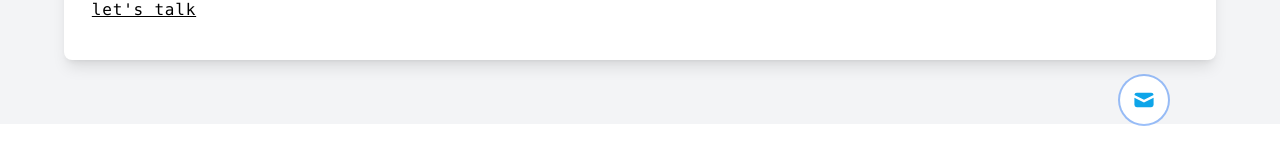
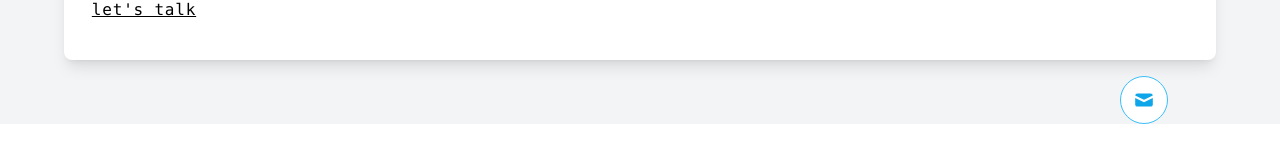
Before and after one commit to azyzz228/portfolio-website, a React (Create React App) app: page / in a window 1280 px wide. Shown: the part 628-796 px from the top of the page. Built offline with nearby package versions, Linux system fonts and the light colour scheme.

Commit message:
fixed gradient color text  bug

```diff
--- a/src/components/Hero.js
+++ b/src/components/Hero.js
@@ -28,7 +28,7 @@ function Hero() {
     return (
         <GrayBg>
             <ScrollLink to="contact" smooth={true} duration={1000} className='tracking-wider underline cursor-pointer'>
-                <MailIcon className="fixed bottom-12 right-10 md:bottom-12 md:right-28 z-50 w-12 h-12 p-3 rounded-full text-sky-500 bg-white ring-2 ring-offset-sky-400  "></MailIcon>
+                <MailIcon className="fixed bottom-12 right-10 md:bottom-12 md:right-28 z-50 w-12 h-12 p-3 rounded-full text-sky-500 bg-white border border-sky-400  "></MailIcon>
             </ScrollLink>
 
 
--- a/src/components/WhatCanDo.js
+++ b/src/components/WhatCanDo.js
@@ -50,8 +50,8 @@ function WhatCanDo() {
                 <div className="flex flex-col items-center md:items-start">
                     <p>Turning Ideas </p>
 
-                    <div className="text-transparent bg-clip-text bg-gradient-to-tr from-blue-300 to-pink-300">
-                        <p className="">into products <span className="text-black">is</span></p>
+                    <div className="bg-clip-text text-transparent bg-gradient-to-tr from-blue-300 to-pink-300">
+                        <span className="">into products </span><span className="text-black">is</span>
                     </div>
                     <div className=" flex flex-row justify-start items-center">
                         <p>My expertise</p>
```
